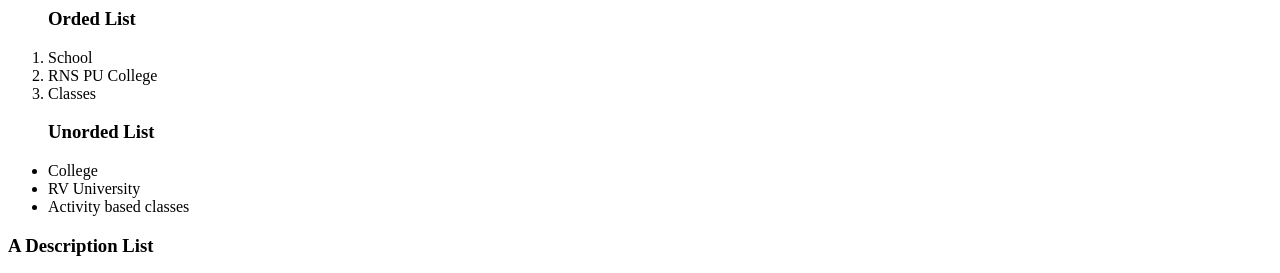
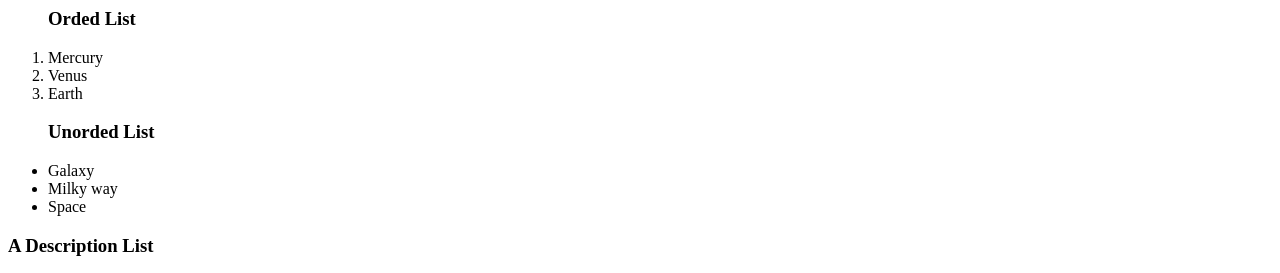
Before and after one commit to chandanab200422/Web-Technology-activity2, a plain HTML site: page final.html in a window 1280 px wide. Shown: the top 273 px of the page. Drawn offline with Linux system fonts and the light colour scheme.

Commit message:
Update final.html

```diff
--- a/final.html
+++ b/final.html
@@ -3,16 +3,16 @@
 
 <ol>
 <h3>Orded List</h3>
-<li>School
-<li>RNS PU College
-<li>Classes
+<li>Mercury
+<li>Venus
+<li>Earth
 </ol>
 
 <ul>
 <h3>Unorded List</h3>
-<li>College
-<li>RV University
-<li>Activity based classes
+<li>Galaxy
+<li>Milky way
+<li>Space
 </ul>
 
 <dl>
```
